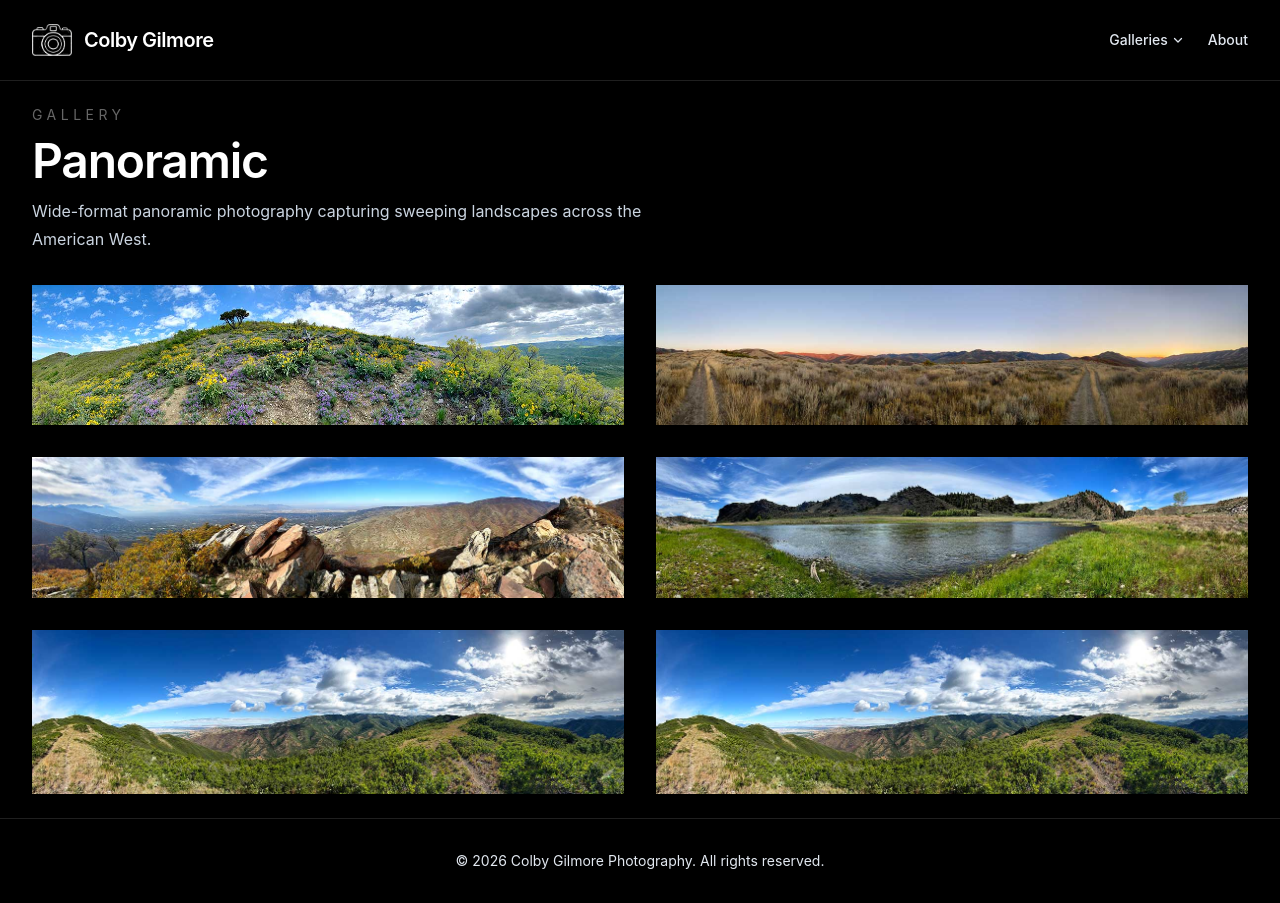
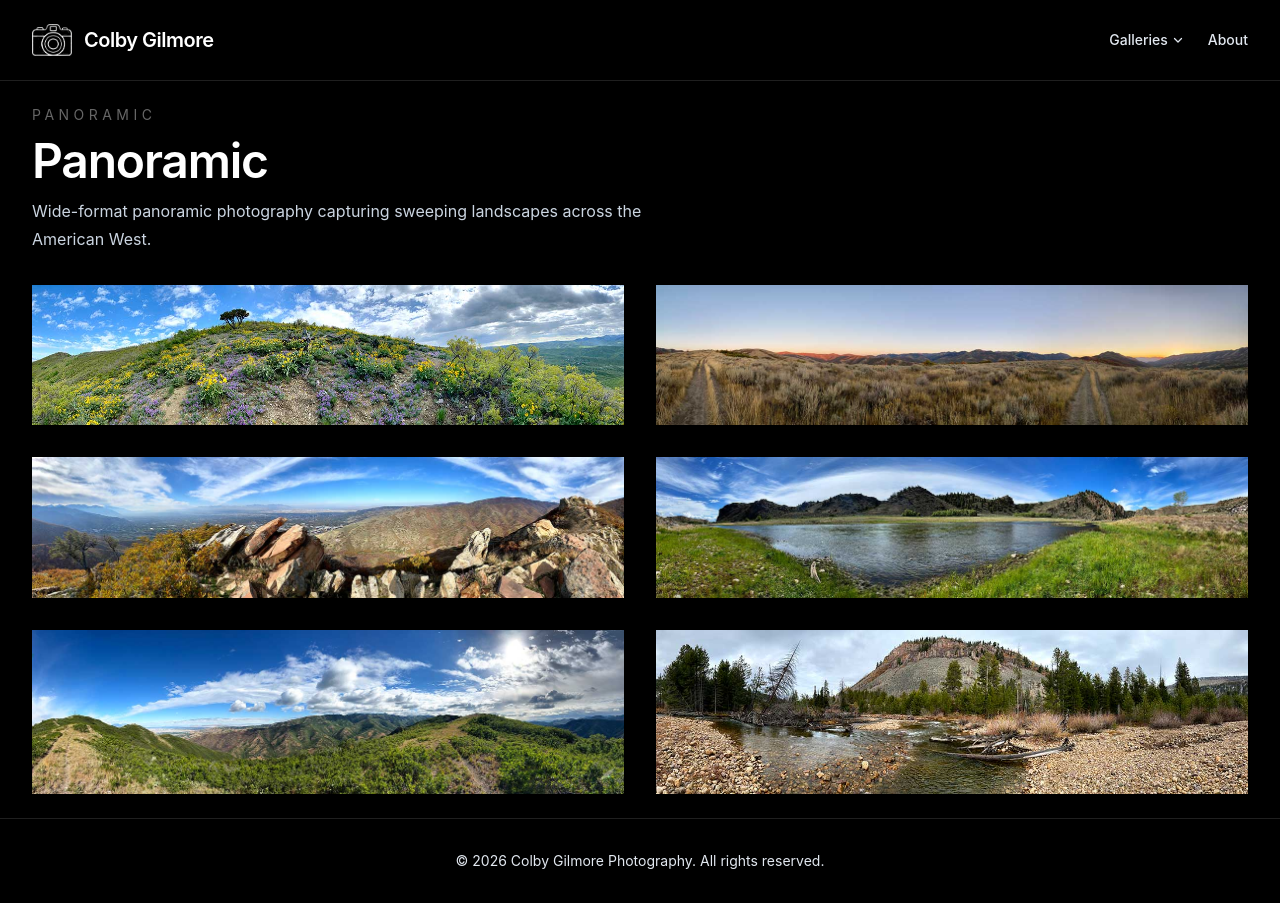
Before and after one commit to colbygilmore/photography-site, a Next.js app: page /galleries/panoramic in a window 1280 px wide. Built offline with nearby package versions, Linux system fonts and the light colour scheme.

Commit message:
Update panoramic gallery layout and photos

```diff
--- a/app/galleries/panoramic/page.tsx
+++ b/app/galleries/panoramic/page.tsx
@@ -11,7 +11,7 @@ const photos: Photo[] = [
   { src: '/photos/livingroom_fall_01.jpg', alt: 'Panoramic landscape' },
   { src: '/photos/gunnison_summer_01.jpg', alt: 'Panoramic landscape' },
   { src: '/photos/wireMountain_01.jpg', alt: 'Panoramic landscape' },
-  { src: '/photos/wireMountain_01.jpg', alt: 'Panoramic landscape' },
+  { src: '/photos/uintas_fall_01.jpg', alt: 'Panoramic landscape' },
 ];
 
 export default function PanoramicGalleryPage() {
@@ -20,7 +20,7 @@ export default function PanoramicGalleryPage() {
   return (
     <section className="space-y-8">
       <div className="space-y-3">
-        <p className="text-sm uppercase tracking-[0.32em] text-[#666666]">Gallery</p>
+        <p className="text-sm uppercase tracking-[0.32em] text-[#666666]">Panoramic</p>
         <h1 className="text-4xl font-semibold tracking-tight text-white sm:text-5xl">Panoramic</h1>
         <p className="max-w-2xl text-base leading-7 text-slate-300">
           Wide-format panoramic photography capturing sweeping landscapes across the American West.
```
Also changed, not shown: public/photos/uintas_fall_01.jpg (added), public/photos/wireMountain_01.jpg.
